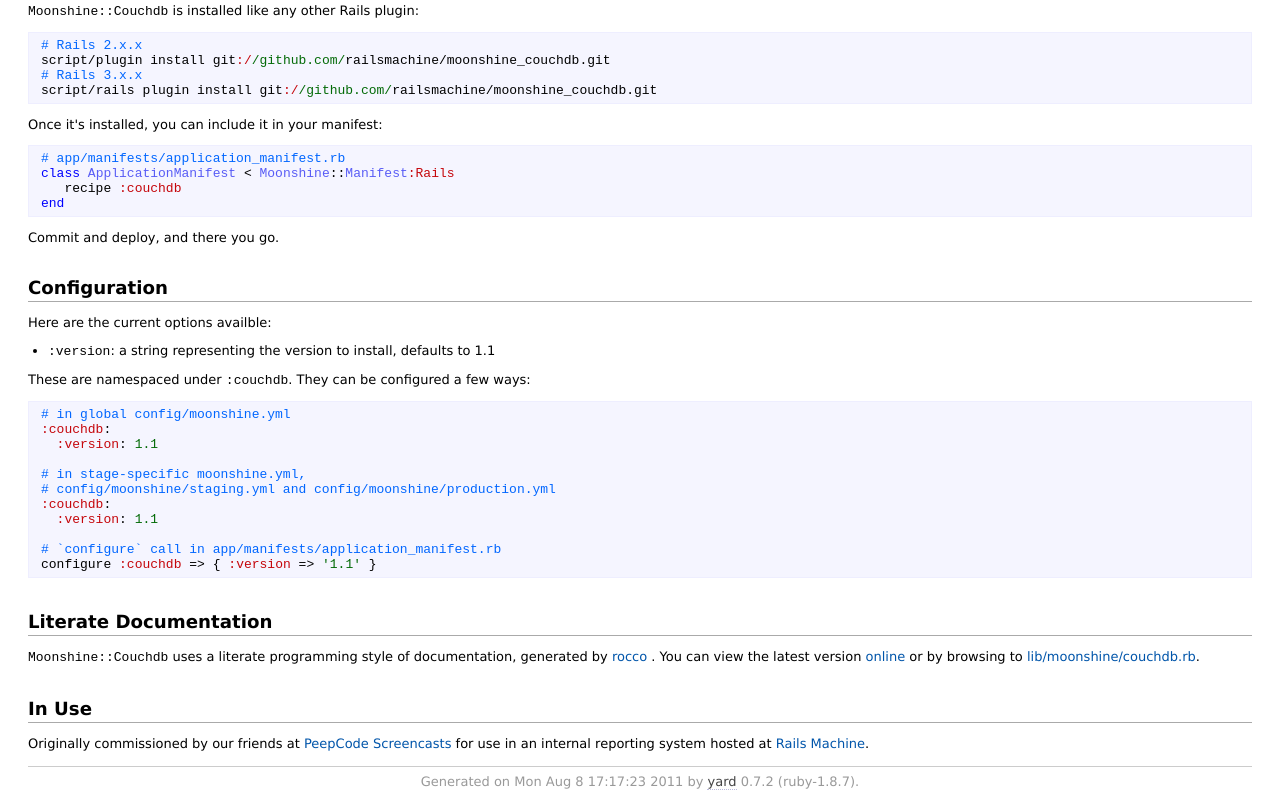
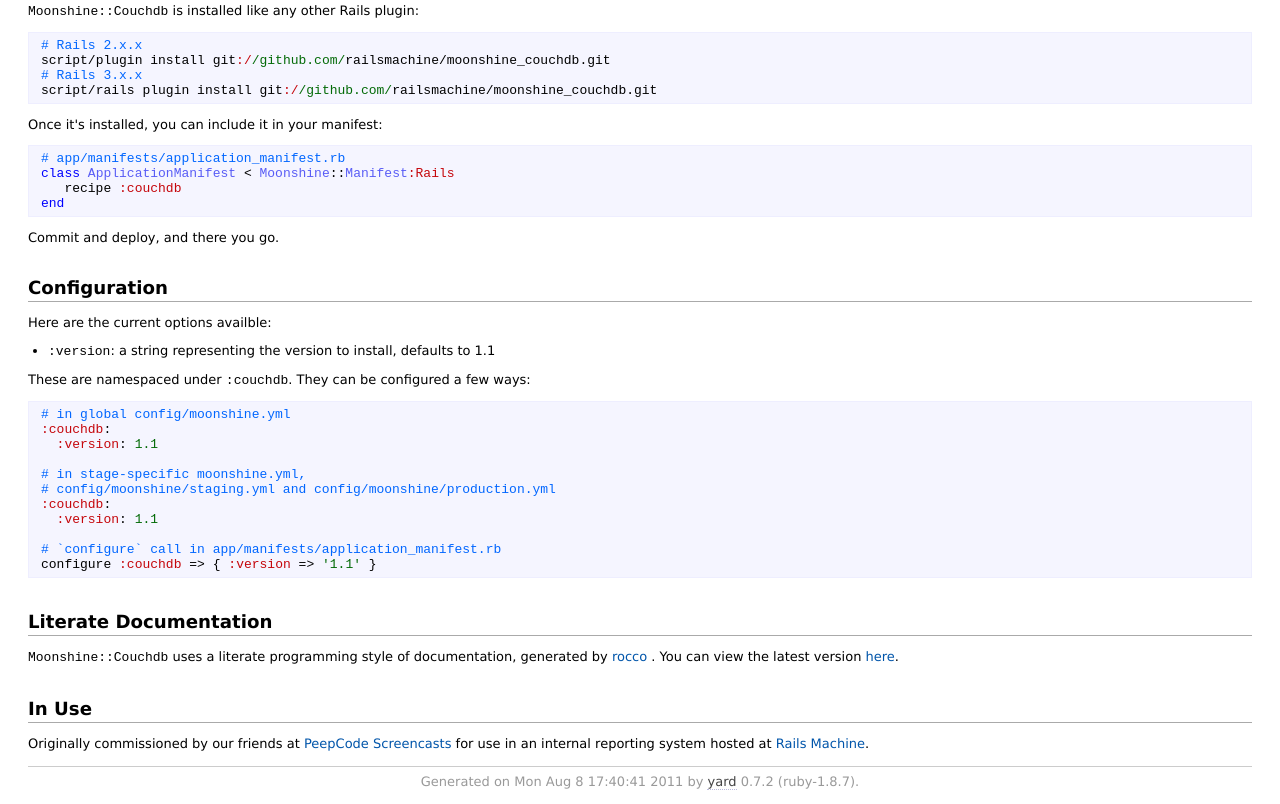
Before and after one commit to railsmachine/moonshine_couchdb, a plain HTML site: page file.README.html in a window 1280 px wide. Shown: the part 372-1176 px from the top of the page. Drawn offline with Linux system fonts and the light colour scheme.

Commit message:
Regenerated docs.

```diff
--- a/file.README.html
+++ b/file.README.html
@@ -122,7 +122,7 @@
 
 <h2>Literate Documentation</h2>
 
-<p><code>Moonshine::Couchdb</code> uses a literate programming style of documentation, generated by <a href="https://github.com/rtomayko/rocco">rocco</a> . You can view the latest version <a href="http://railsmachine.github.com/moonshine_couchdb">online</a> or by browsing to <a href="lib/moonshine/couchdb.html">lib/moonshine/couchdb.rb</a>.</p>
+<p><code>Moonshine::Couchdb</code> uses a literate programming style of documentation, generated by <a href="https://github.com/rtomayko/rocco">rocco</a> . You can view the latest version <a href="lib/moonshine/couchdb.html">here</a>.</p>
 
 <h2>In Use</h2>
 
@@ -131,7 +131,7 @@ for use in an internal reporting system hosted at
 <a href="http://railsmachine.com">Rails Machine</a>.</p></div></div>
 
     <div id="footer">
-  Generated on Mon Aug  8 17:17:23 2011 by
+  Generated on Mon Aug  8 17:40:41 2011 by
   <a href="http://yardoc.org" title="Yay! A Ruby Documentation Tool" target="_parent">yard</a>
   0.7.2 (ruby-1.8.7).
 </div>
```
Also changed, not shown: Moonshine.html (+1 -1 lines), Moonshine/Couchdb.html (+1 -1 lines), _index.html (+1 -1 lines), index.html (+2 -2 lines), top-level-namespace.html (+1 -1 lines).
